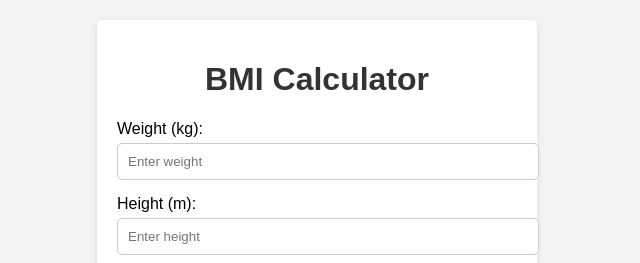
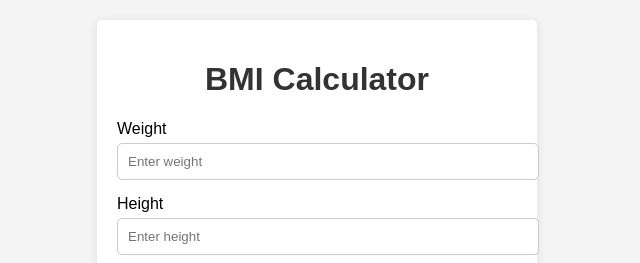
Before and after one commit to Dee-M-W/BMI-calculator, a plain HTML site: page index.html in a window 1280 px wide. Shown: the top 263 px of the page, 323-963 px from the left. Drawn offline with Linux system fonts and the light colour scheme.

Commit message:
my changes

```diff
--- a/index.html
+++ b/index.html
@@ -12,11 +12,11 @@
     <div class="container">
         <h1>BMI Calculator</h1>
         <div class="input-group">
-            <label for="weight">Weight (kg):</label>
+            <label for="weight">Weight</label>
             <input type="number" id="weight" placeholder="Enter weight" required>
         </div>
         <div class="input-group">
-            <label for="height">Height (m):</label>
+            <label for="height">Height</label>
             <input type="number" step="0.01" id="height" placeholder="Enter height" required>
         </div>
         <button id="calculateBtn">Calculate BMI</button>
```
